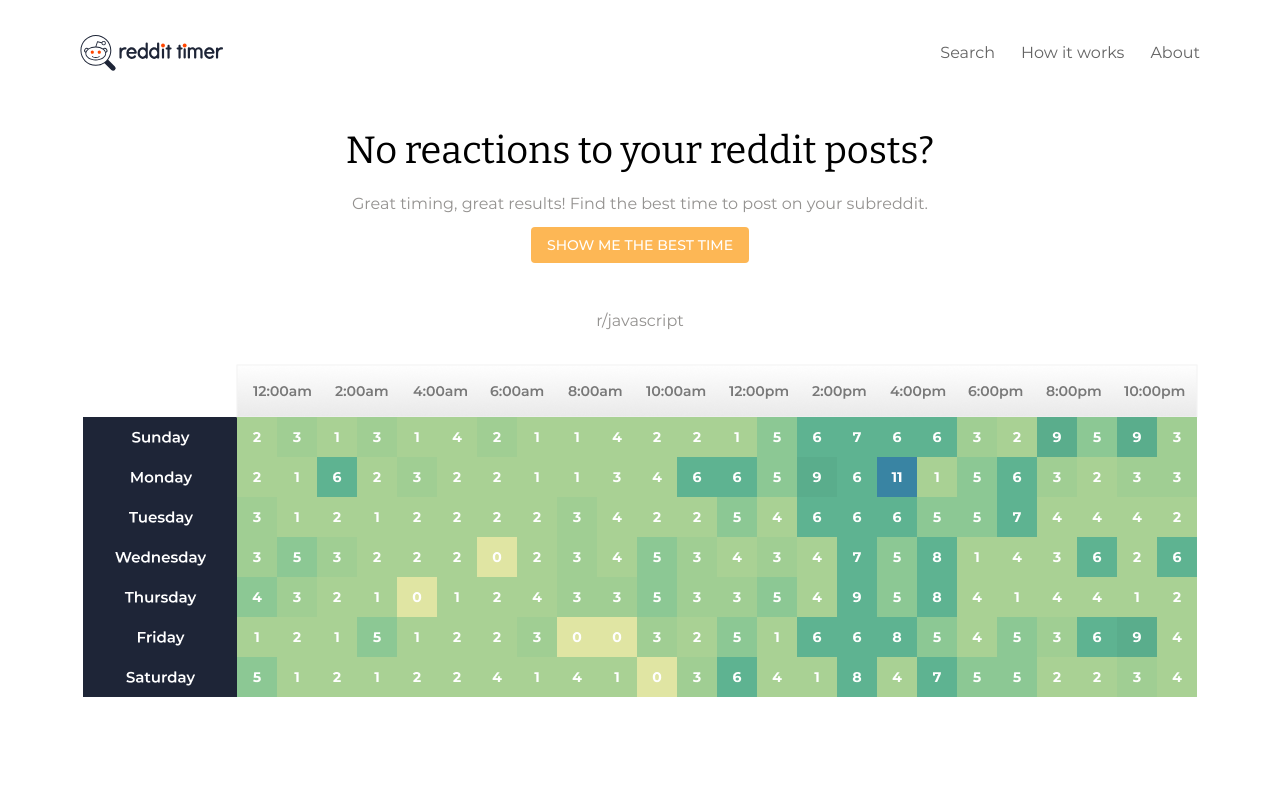
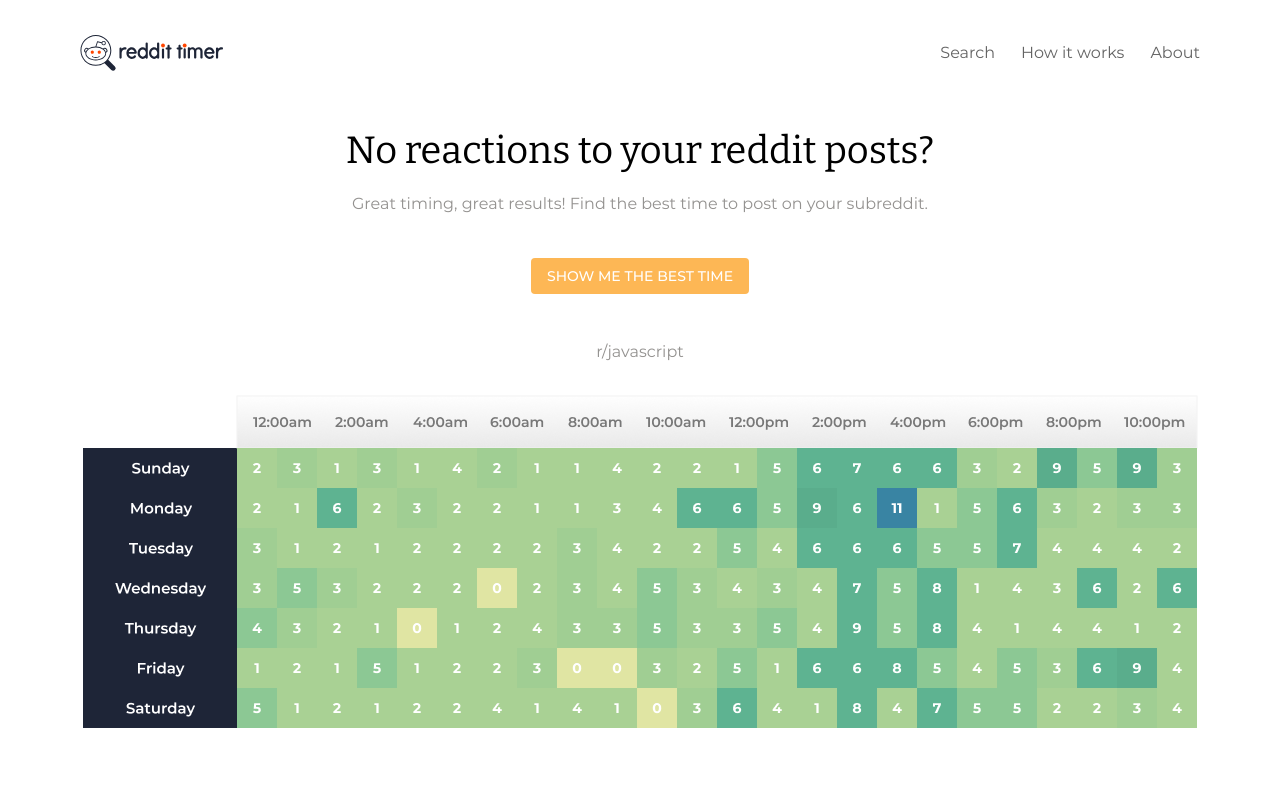
Before and after one commit to profydev/reddit-timer-pierrelstan, a React (Create React App) app: page / in a window 1280 px wide. Shown: the top 800 px of the page. Built offline with nearby package versions, Linux system fonts and the light colour scheme.

Commit message:
Add container and wrapper button

```diff
--- a/src/components/HeroSection/HeroSection.js
+++ b/src/components/HeroSection/HeroSection.js
@@ -1,15 +1,9 @@
 import React from 'react';
-import { useHistory } from 'react-router-dom';
 import defaultSubreddit from '../../utils/defaultSubreddit';
 import * as S from './HeroSection.style';
 import Button from '../../common/button/index';
 
 export default function HeroSection() {
-  const history = useHistory();
-
-  const handleClick = () => {
-    history.push(`/search/${defaultSubreddit}`);
-  };
   return (
     <S.Container>
       <S.Wrapper>
@@ -18,11 +12,13 @@
           Great timing, great results! Find the best time to post on
           your subreddit.
         </S.SubTitle>
-        <S.WrapperButton>
-          <Button onClick={handleClick}>
-            Show me the best time
-          </Button>
-        </S.WrapperButton>
+        <S.ContainerButton>
+          <S.WrapperButton to={`/search/${defaultSubreddit}`}>
+            <Button>
+              Show me the best time
+            </Button>
+          </S.WrapperButton>
+        </S.ContainerButton>
         <S.WrapperSubreddit>
           <S.TextSubreddit>
             r/
```
